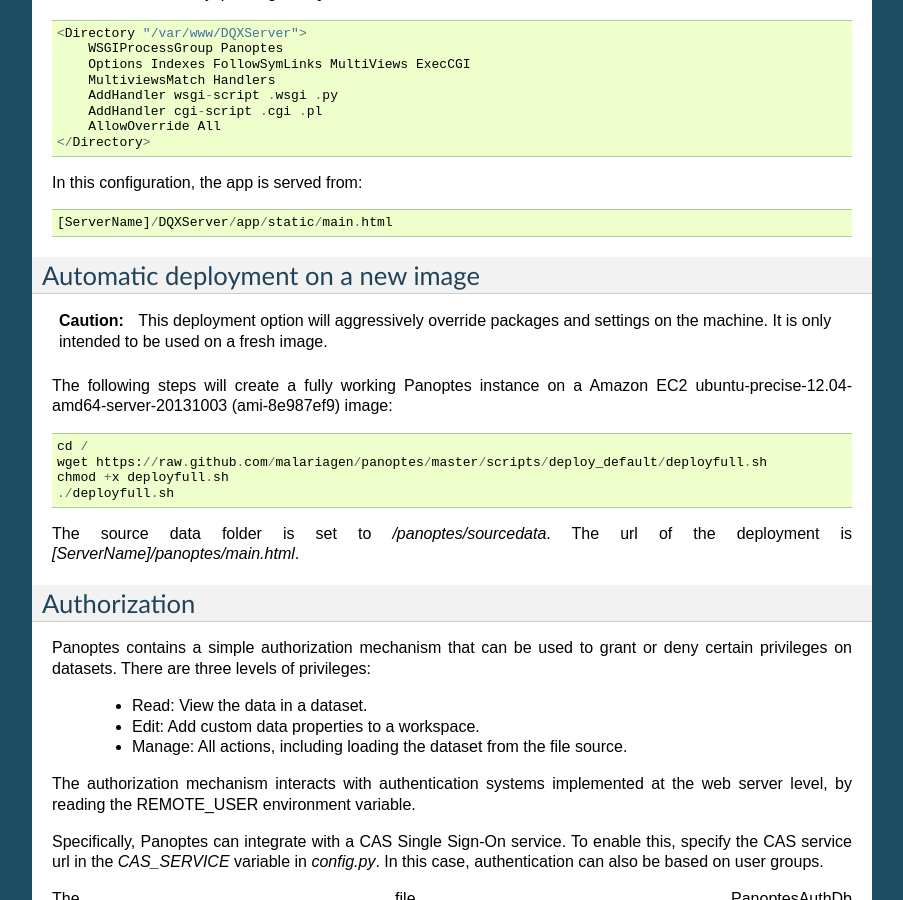
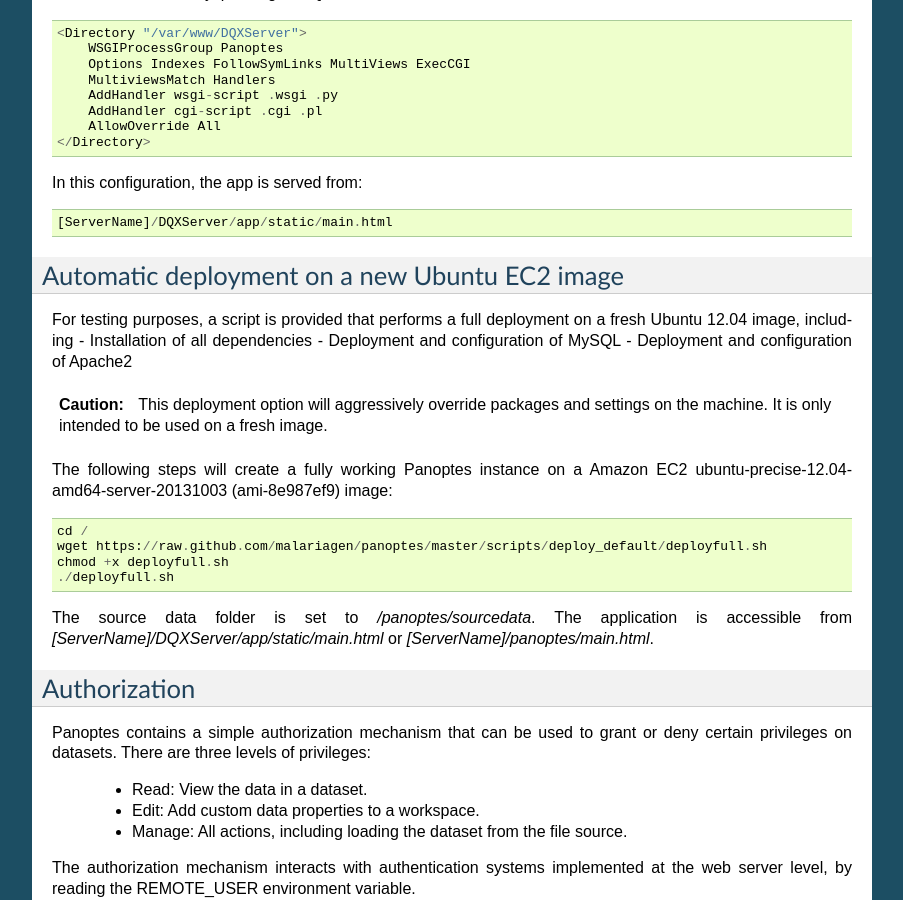
Before and after one commit to cggh/panoptes, a Sphinx documentation site: the page built from documentation/deployment.rst, in a window 1280 px wide and 900 px high, scrolled down 2053 px. Shown: the whole window, without its empty margins (198-1101 px from the left). Built offline with Sphinx 7.4.7, drawn with Linux system fonts in a browser that asks for light colours; some of the changed text lies outside the part shown.

Commit message:
Update deployment.rst

```diff
--- a/documentation/deployment.rst
+++ b/documentation/deployment.rst
@@ -117,8 +117,13 @@ In this configuration, the app is served from::
 
   [ServerName]/DQXServer/app/static/main.html
 
-Automatic deployment on a new image
------------------------------------
+Automatic deployment on a new Ubuntu EC2 image
+----------------------------------------------
+
+For testing purposes, a script is provided that performs a full deployment on a fresh Ubuntu 12.04 image, including
+- Installation of all dependencies
+- Deployment and configuration of MySQL
+- Deployment and configuration of Apache2
 
 .. caution::
   This deployment option will aggressively override packages and settings on the machine. It is only intended to be used on a fresh image.
@@ -130,7 +135,7 @@ The following steps will create a fully working Panoptes instance on a Amazon EC
   chmod +x deployfull.sh
   ./deployfull.sh
 
-The source data folder is set to `/panoptes/sourcedata`. The url of the deployment is `[ServerName]/panoptes/main.html`.
+The source data folder is set to `/panoptes/sourcedata`. The application is accessible from `[ServerName]/DQXServer/app/static/main.html` or `[ServerName]/panoptes/main.html`.
 
 Authorization
 -------------
```
